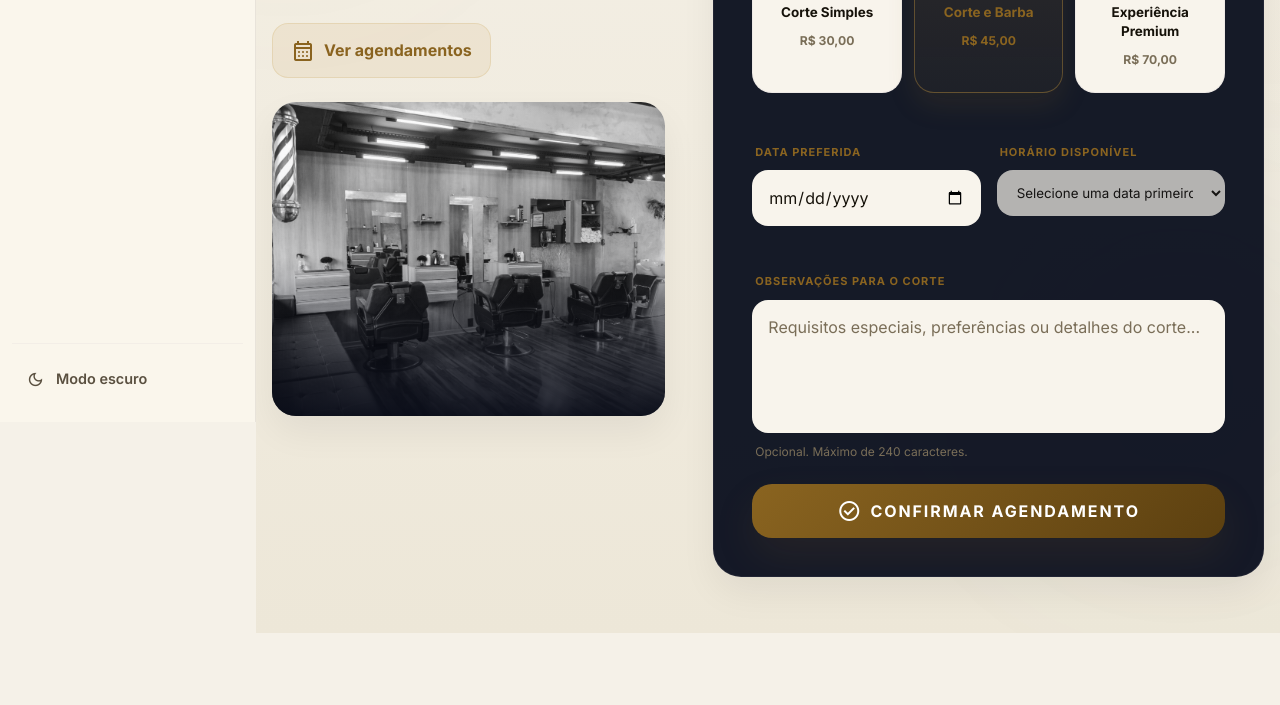
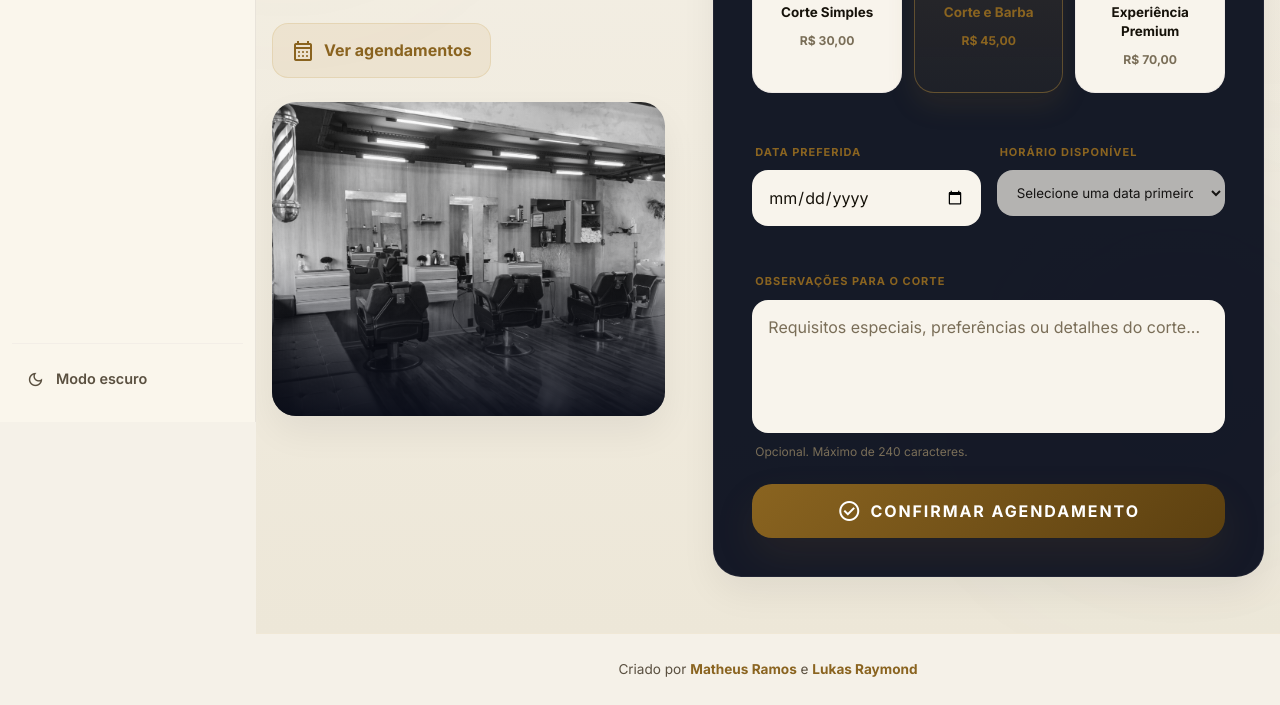
Before and after one commit to TheusRamos/BarberApp, a plain HTML site: page BarberApp/BarberApp/index.html in a window 1280 px wide. Shown: the part 378-1083 px from the top of the page. Before the commit the page ends 1011 px from the top, so only its background shows below. Drawn offline with nearby package versions, Linux system fonts and the light colour scheme; no server answers.

Commit message:
Adição de Rodapé novo

```diff
--- a/BarberApp/BarberApp/css/style.css
+++ b/BarberApp/BarberApp/css/style.css
@@ -1185,3 +1185,18 @@ body, input, textarea, select, button { font-family: 'Inter', sans-serif; }
     grid-template-columns: minmax(0, 0.9fr) minmax(380px, 0.75fr);
   }
 }
+
+
+/* Footer */
+.site-footer {
+  text-align: center;
+  padding: 24px 16px;
+  border-top: 1px solid rgba(196, 150, 58, 0.1);
+  color: var(--text-muted);
+  font-size: 0.85rem;
+}
+
+.site-footer strong {
+  color: var(--primary);
+  font-weight: 700;
+}
--- a/BarberApp/BarberApp/index.html
+++ b/BarberApp/BarberApp/index.html
@@ -166,6 +166,10 @@
 
   <div class="toast" id="toast"></div>
 
+  <footer class="site-footer">
+    <p>Criado por <strong>Matheus Ramos</strong> e <strong>Lukas Raymond</strong></p>
+  </footer>
+
   <script type="module" src="js/app.js"></script>
   <script src="js/theme.js"></script>
   <script src="js/sidebar.js"></script>
```
